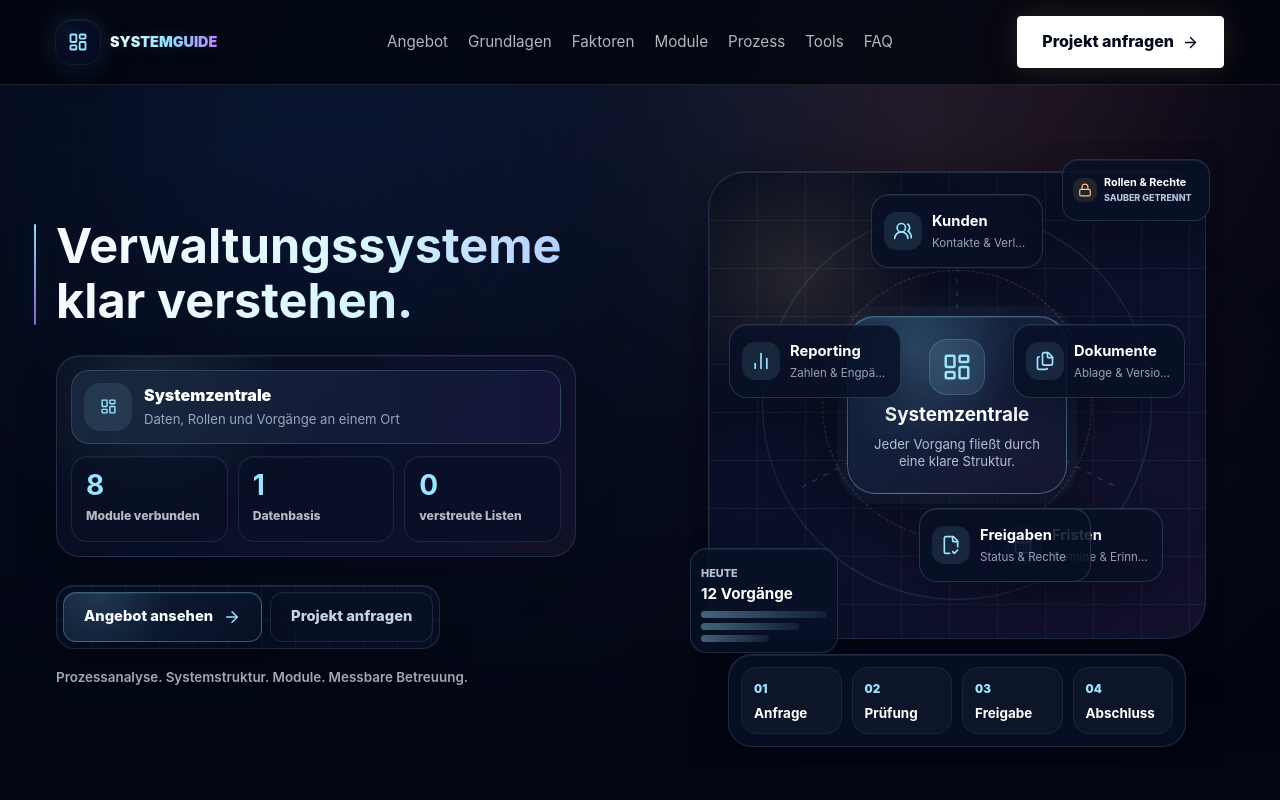
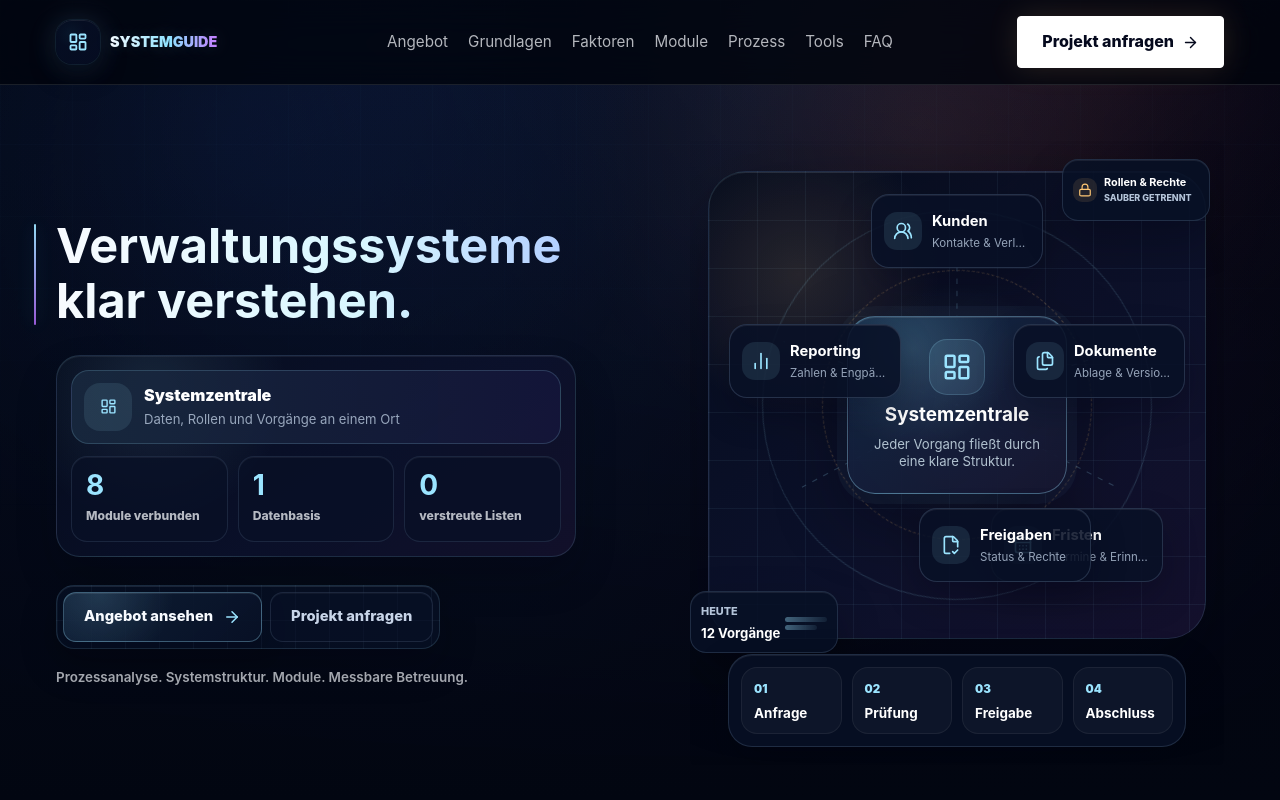
Before and after one commit to parmis2005/verwaltungssystem-info-test, a Next.js app: page / in a window 1280 px wide. Shown: the top 800 px of the page. Built offline with nearby package versions, Linux system fonts and the light colour scheme.

Commit message:
Match activity card size

```diff
--- a/app/globals.css
+++ b/app/globals.css
@@ -1252,9 +1252,17 @@ p {
   left: 0;
   bottom: 112px;
   width: 148px;
+  height: 62px;
   min-height: 62px;
   padding: 10px;
   border-radius: 16px;
+  display: grid;
+  grid-template-columns: minmax(0, 1fr) 42px;
+  grid-template-rows: auto auto;
+  align-items: center;
+  column-gap: 8px;
+  row-gap: 3px;
+  overflow: hidden;
 }
 .document-stack span,
 .permissions-panel span {
@@ -1269,21 +1277,31 @@ p {
   display: block;
 }
 .document-stack strong {
-  margin: 2px 0 8px;
-  font-size: 0.95rem;
+  margin: 0;
+  font-size: 0.82rem;
   line-height: 1.1;
+  white-space: nowrap;
 }
 .document-stack div {
-  height: 7px;
-  margin-top: 5px;
+  height: 5px;
+  margin-top: 0;
   background: linear-gradient(90deg, #9be4ff66, #9be4ff12);
   border-radius: 999px;
 }
+.document-stack div:nth-child(3) {
+  grid-column: 2;
+  grid-row: 1;
+  align-self: end;
+  width: 100%;
+}
 .document-stack div:nth-child(4) {
-  width: 78%;
+  grid-column: 2;
+  grid-row: 2;
+  align-self: start;
+  width: 76%;
 }
 .document-stack div:nth-child(5) {
-  width: 54%;
+  display: none;
 }
 .permissions-panel {
   top: 14px;
```
